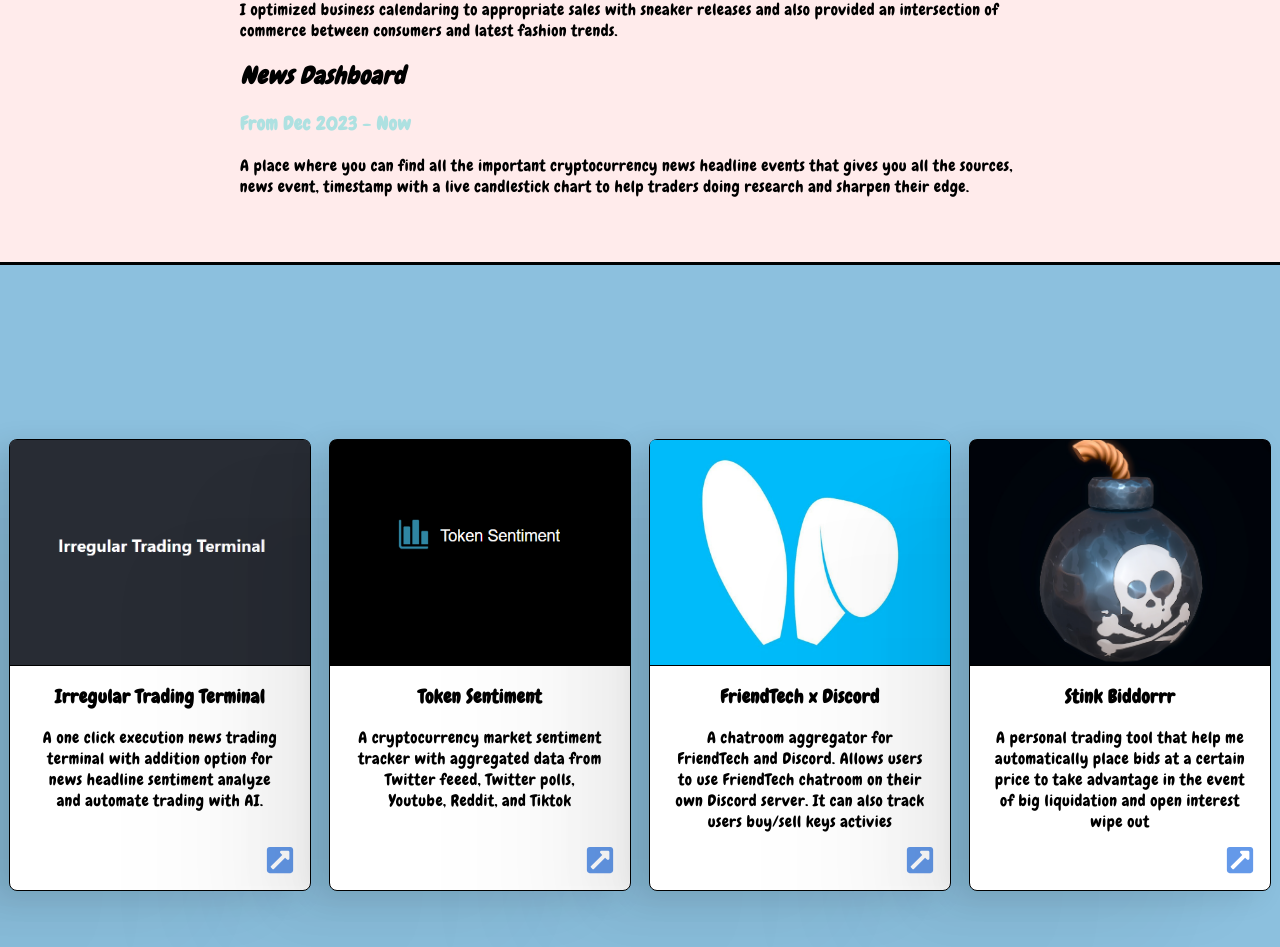
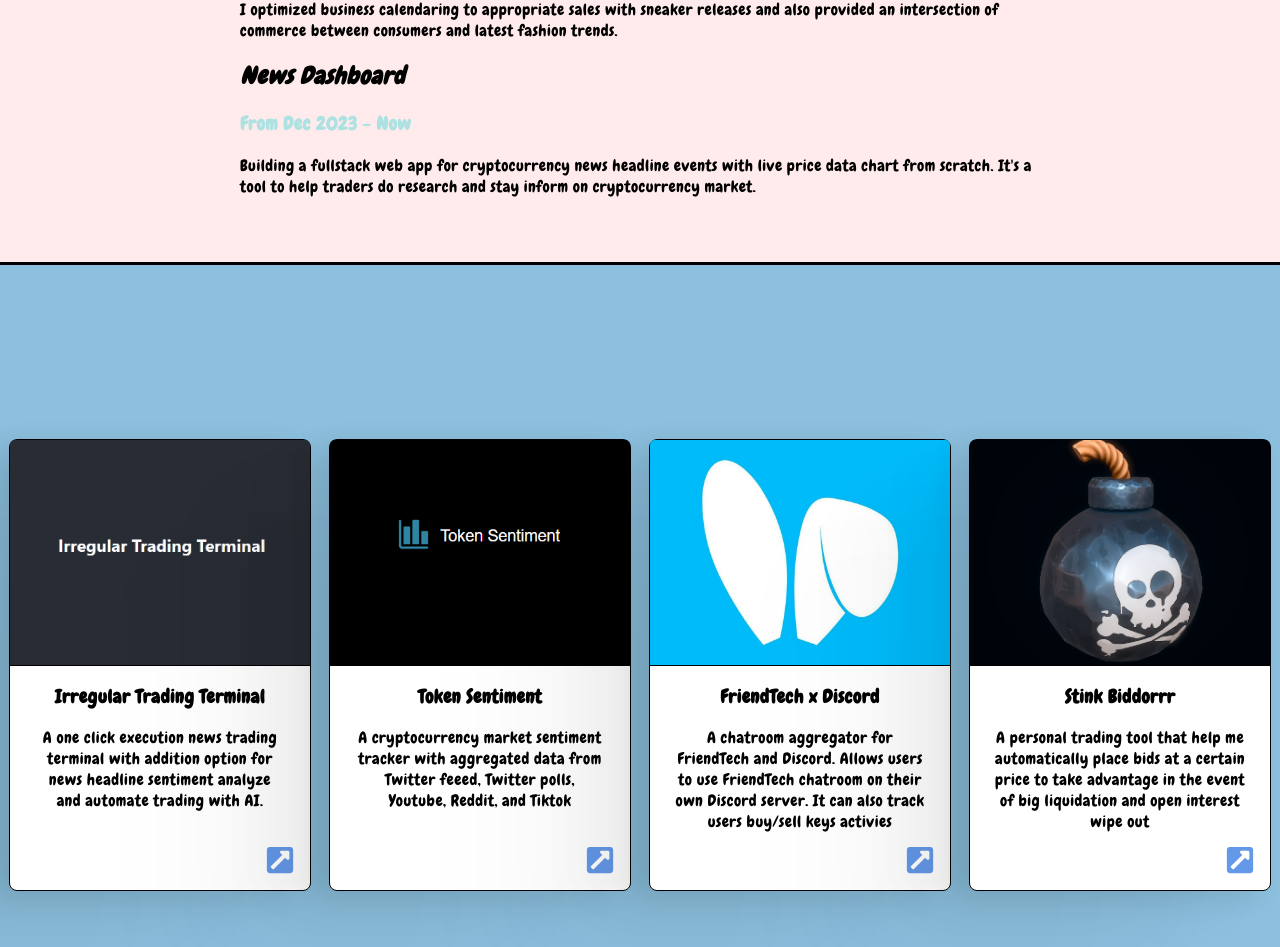
Before and after one commit to xatxay/portfolio-website, a React (Create React App) app: page / in a window 1280 px wide. Shown: the part 2144-3091 px from the top of the page. Built offline with nearby package versions, Linux system fonts and the light colour scheme; no server answers.

Commit message:
fixed experience description

```diff
--- a/src/experience/experience.tsx
+++ b/src/experience/experience.tsx
@@ -29,10 +29,9 @@
         <h2>News Dashboard</h2>
         <h3>From Dec 2023 - Now</h3>
         <span>
-          A place where you can find all the important cryptocurrency news
-          headline events that gives you all the sources, news event, timestamp
-          with a live candlestick chart to help traders doing research and
-          sharpen their edge.
+          Building a fullstack web app for cryptocurrency news headline events
+          with live price data chart from scratch. It's a tool to help traders
+          do research and stay inform on cryptocurrency market.
         </span>
       </TextContainer>
     </ExperienceContainer>
```
